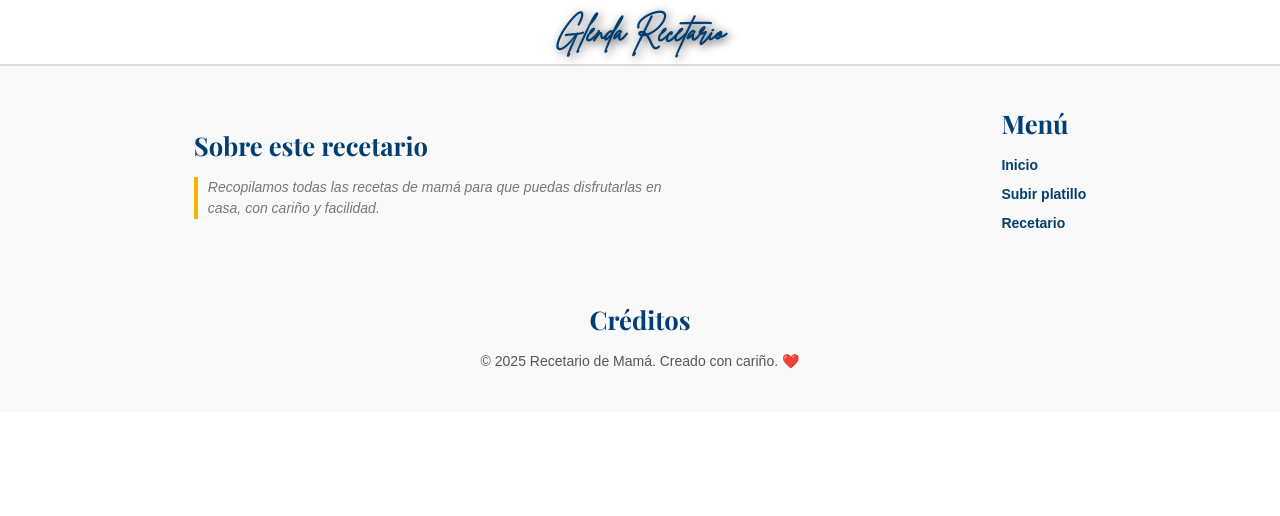
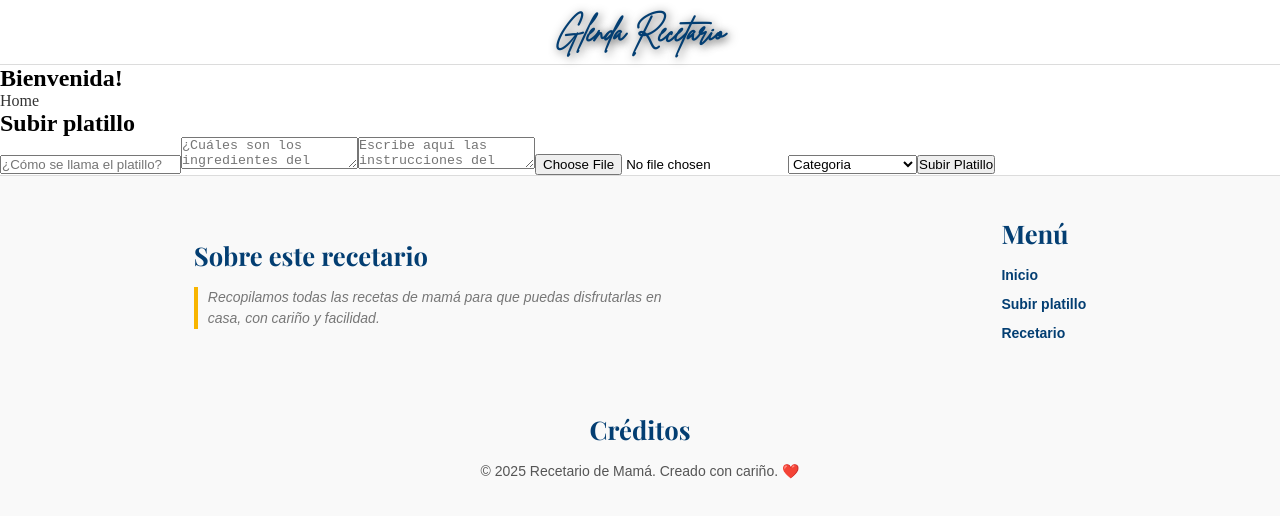
Before and after one commit to SergioMadrid522/recetario, a React (Vite) app in the folder frontend/: page /subir-platillo in a window 1280 px wide. Shown: the top 516 px of the page. Built offline with nearby package versions, Linux system fonts and the light colour scheme; a web font is replaced by a local one.

Commit message:
Implement: upload dish form; Pending: give it some design

```diff
--- a/frontend/src/App.tsx
+++ b/frontend/src/App.tsx
@@ -7,7 +7,7 @@ import Main from './components/Main/Main';
 import Footer from './components/Footer/Footer';
 
 /* Routes */
-import SubirPlatillo from "./admin/components/SubirPlatillo";
+import SubirPlatillo from "./admin/components/SubirPlatillo/SubirPlatillo";
 
 function App() {
   return (
--- /dev/null
+++ b/frontend/src/admin/components/SubirPlatillo/SubirPlatillo.tsx
@@ -0,0 +1,98 @@
+import { useState } from "react";
+import { sideMenuOptions, options } from "./data.ts";
+
+function SubirPlatillo() {
+    return (
+        <main>
+            <SideMenu/>
+            <UploadDish/>
+        </main>
+    );
+}
+
+function SideMenu() {
+    return(
+        <aside className="side-menu">
+            <h2>Bienvenida!</h2>
+            {sideMenuOptions.map((option, idx) => (
+                <div className="option" key={idx}>
+                    <a href={option.link}>{option.option}</a>
+                </div>
+            ))}
+        </aside>
+    );
+}
+
+function UploadDish() {
+    const [platillo, setPlatillo] = useState({
+        nombre: "",
+        ingredientes: "",
+        instrucciones:"",
+        imagen: null as File | null,
+        categoria: options[0]
+    });
+
+    const handleChange = (
+        e: React.ChangeEvent<HTMLInputElement |
+        HTMLTextAreaElement |
+        HTMLSelectElement>
+    ) => {
+        const { name, value, files } = e.target as HTMLInputElement;
+        if (files) {
+            setPlatillo({ ...platillo, [name]: files[0] });
+        } else {
+            setPlatillo({ ...platillo, [name]: value });
+        }
+    };
+
+    const handleSubmit = (e: React.FormEvent) => {
+        e.preventDefault();
+        console.log(platillo);
+    };
+    return (
+        <div className="upload-dish-wapper">
+            <h2>Subir platillo</h2>
+            <form onSubmit={handleSubmit}>
+                <input
+                type="text"
+                name="nombre"
+                value={platillo.nombre}
+                onChange={handleChange}
+                className="inputs"
+                placeholder="¿Cómo se llama el platillo?"
+                />
+                <textarea
+                name="ingredientes"
+                value={platillo.ingredientes}
+                onChange={handleChange}
+                className="text-areas"
+                placeholder="¿Cuáles son los ingredientes del platillo?"
+                />
+                <textarea
+                name="instrucciones"
+                value={platillo.instrucciones}
+                onChange={handleChange}
+                className="text-areas"
+                placeholder="Escribe aquí las instrucciones del platillo"
+                />
+                <input
+                type="file"
+                name="imagen"
+                accept="image/*"
+                onChange={handleChange}
+                />
+                <select
+                name="categoria"
+                value={platillo.categoria}
+                onChange={handleChange}
+                >
+                    {options.map((option, idx) => (
+                        <option value={option} key={idx}>{option}</option>
+                    ))}
+                </select>
+                <button type="submit">Subir Platillo</button>
+            </form>
+        </div>
+    );
+}
+export default SubirPlatillo;
--- /dev/null
+++ b/frontend/src/admin/components/SubirPlatillo/data.ts
@@ -0,0 +1,21 @@
+import type { option } from "./type.ts"
+
+export const sideMenuOptions: option[] = [
+    {
+        link: "",
+        option: "Home"
+    }
+]
+
+export const options = [
+    "Categoria",
+    "Bebida",
+    "Comida mexicana",
+    "Comida rápida",
+    "Complementos",
+    "Platillo principal",
+    "Postre",
+    "Reposteria",
+    "Salsas",
+    "Tortillas",
+]
--- /dev/null
+++ b/frontend/src/admin/components/SubirPlatillo/type.ts
@@ -0,0 +1,4 @@
+export type option = {
+    link: string;
+    option: string;
+}
--- a/frontend/src/components/Footer/Content.tsx
+++ b/frontend/src/components/Footer/Content.tsx
@@ -43,7 +43,6 @@ function Sections() {
                 </li>
             </ul>
         </div>
-
     );
 }
 
```
Also changed, not shown: frontend/src/admin/components/SubirPlatillo.tsx (deleted, +0 -8 lines).
